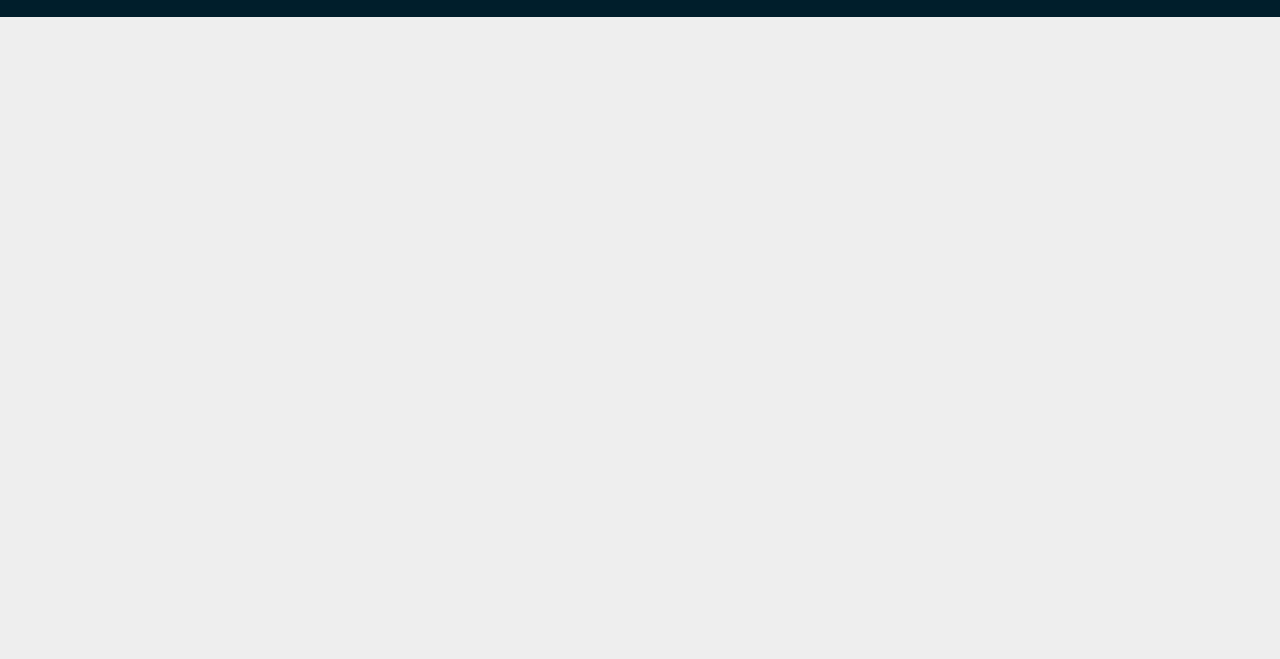
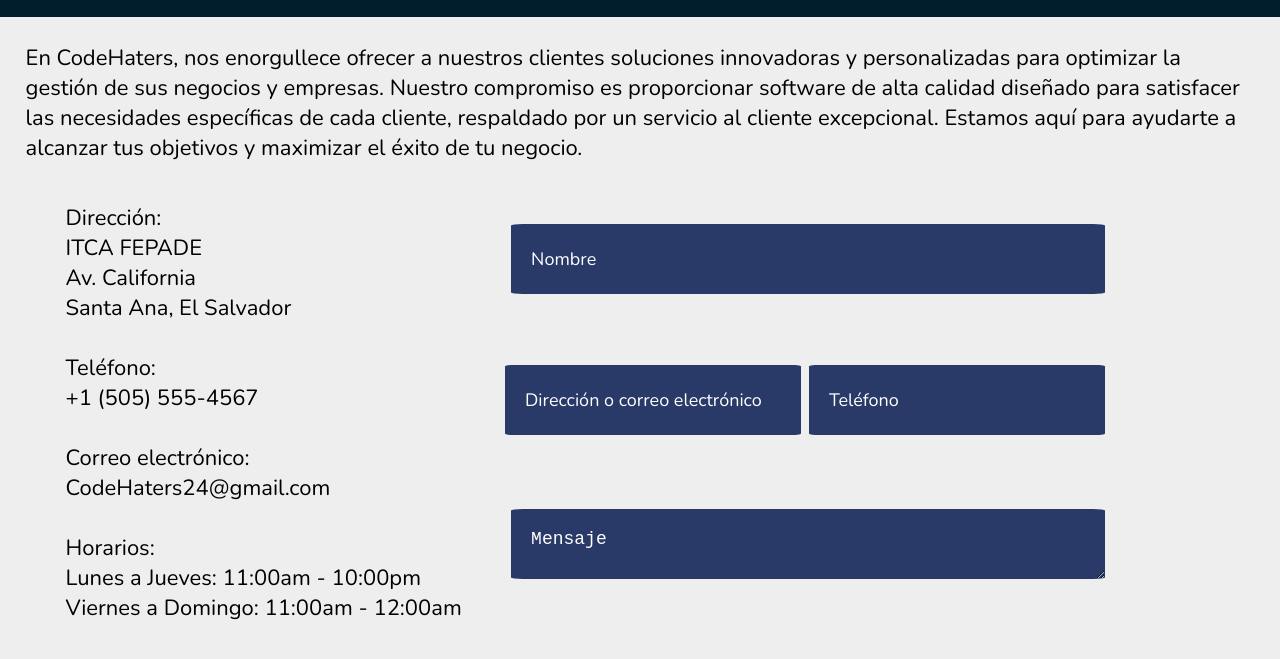
Before and after one commit to Dontvegaa/PaginaWeb-CodeHaters, a plain HTML site: page Pagina Web2/Contacto.html in a window 1280 px wide. Shown: the part 83-742 px from the top of the page. Drawn offline with nearby package versions, Linux system fonts and the light colour scheme.

Commit message:
Contacto seccion listo

```diff
--- a/Pagina Web2/Contacto.html
+++ b/Pagina Web2/Contacto.html
@@ -69,7 +69,58 @@
         </div>
     </header>
 
+    <div class="contact-content">
+        <p style="font-size: 22px;text-justify: distribute;">
+            En CodeHaters, nos enorgullece ofrecer a nuestros clientes soluciones innovadoras y personalizadas para optimizar la gestión de sus negocios y empresas. Nuestro compromiso es proporcionar software de alta calidad diseñado para satisfacer las necesidades específicas de cada cliente, respaldado por un servicio al cliente excepcional. Estamos aquí para ayudarte a alcanzar tus objetivos y maximizar el éxito de tu negocio.
+        </p>
+    <table >
+    <tr>
+        <td colspan="2" rowspan="3">
+        <div class="cont">
 
+         <p>
+            Dirección: <br>
+        ITCA FEPADE <br>
+        Av. California <br>
+        Santa Ana, El Salvador <br>
+        <br>
+        Teléfono: <br>
+        +1 (505) 555-4567 <br>
+        <br>
+        Correo electrónico: <br>
+        CodeHaters24@gmail.com <br>
+        <br>
+        Horarios: <br>
+        Lunes a Jueves: 11:00am - 10:00pm <br>
+        Viernes a Domingo: 11:00am - 12:00am <br>
+         </p>
+
+        </div>
+    </td>
+
+    <td colspan="2">
+    <input class="bottom-form"  type="text" placeholder="Nombre">
+    </td>
+    </tr>
+
+    <tr>
+    <td>
+    <input class="bottom-form" type="text" placeholder="Dirección o correo electrónico">
+    </td>
+    <td>
+    <input class="bottom-form" type="text" placeholder="Teléfono">
+    </td>
+    </tr>
+
+    <tr>
+        <td  colspan="2">
+            <textarea class="bottom-form" name="mensaje" placeholder="Mensaje" id="msj" cols="30" rows="10"></textarea>
+        </td>
+    </tr>
+
+    </table>
+
+    </div>
 
 
 </body>
--- a/Pagina Web2/StyleHaters2.css
+++ b/Pagina Web2/StyleHaters2.css
@@ -193,6 +193,65 @@
     }
   }
 
+  /* Estilos para Contacto */
+
+.contact-content table{
+  padding: 2%;
+  width: 94%;
+
+}
+
+.contact-content table a{
+  color: rgb(255, 255, 255);
+  text-decoration: none;
+  font-size: 180%;
+  background-color: #96d37d;
+  padding: 12px;
+  border-radius: 5%;
+}
+
+.contact-content table a.a{
+  color: rgb(255, 255, 255);
+  text-decoration: none;
+  font-size: 180%;
+  background-color: #96d37d;
+  padding: 12px;
+  border-radius: 5%;
+}
+
+.contact-content .cont p{
+  font-size: 22px;
+  text-align: justify;
+  width: 94%;
+  margin-left: 3%;
+  margin-top: 3%;
+}
+
+.contact-content table {
+  width: 90%;
+}
+
+.contact-content .bottom-form{
+  border-radius: 2%;
+  background-color: #293a68;
+  color: white;
+  font-weight: 300;
+  border: 0;
+  height: 70px;
+  width: 98%;
+  margin-left: 2%;
+  font-size: 18px;
+  padding: 20px;
+}
+
+.contact-content{
+  padding: 2%;
+}
+
+::placeholder{
+  color: rgb(255, 255, 255);
+}
+
   @media only screen and (max-width: 510px) {
     .search__icon img {
       display: none;
```
